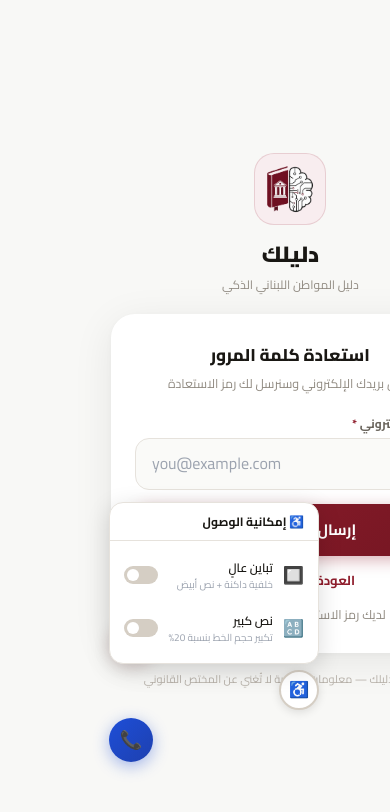
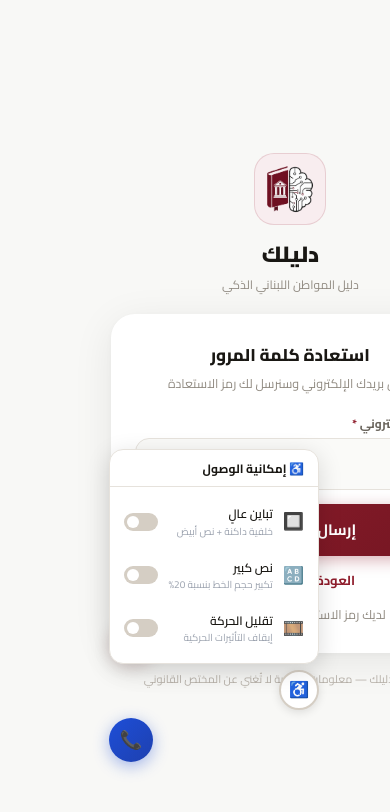
Before and after one commit to wfklawfirm/dalilak-frontend, a Next.js app: page /forgot-password in a window 390 px wide. Both pictures are taken after a click on the button "خيارات إمكانية الوصول". Shown: the top 812 px of the page. Built offline with nearby package versions, Linux system fonts and the light colour scheme.

Commit message:
feat: batch #284-313 — 29 new components + fix mobile FAB overlap + fix broken flowchart generation + reduce-motion toggle + dynamic forgot-password messaging

```diff
--- a/app/forgot-password/page.tsx
+++ b/app/forgot-password/page.tsx
@@ -10,13 +10,17 @@ export default function ForgotPasswordPage() {
   const [loading, setLoading] = useState(false)
   const [sent, setSent] = useState(false)
   const [error, setError] = useState('')
+  const [resultMsg, setResultMsg] = useState('')
+  const [resultInfo, setResultInfo] = useState('')
 
   async function handleSubmit(e: FormEvent) {
     e.preventDefault()
     setError('')
     setLoading(true)
     try {
-      await apiForgotPassword(email.trim())
+      const resp = await apiForgotPassword(email.trim())
+      setResultMsg(typeof resp?.message === 'string' ? resp.message : '')
+      setResultInfo(typeof resp?.info === 'string' ? resp.info : '')
       setSent(true)
     } catch (err) {
       setError((err instanceof Error ? err.message : (isAr ? 'خطأ — حاول مرة أخرى' : 'Error — please try again')))
@@ -102,10 +106,10 @@ export default function ForgotPasswordPage() {
             </div>
             <h2 style={{ fontSize: 18, fontWeight: 800, color: '#191713', margin: '0 0 10px' }}>{isAr ? 'تم إرسال الطلب' : 'Request sent'}</h2>
             <p style={{ fontSize: 13, color: '#69645C', lineHeight: 1.6, margin: '0 0 8px' }}>
-              {isAr ? 'إذا كان بريدك مسجّلاً، سيتواصل معك فريق الدعم خلال 24 ساعة برمز الاستعادة.' : 'If your email is registered, our support team will contact you within 24 hours with your recovery code.'}
+              {resultMsg || (isAr ? 'إذا كان بريدك مسجّلاً، سيتواصل معك فريق الدعم خلال 24 ساعة برمز الاستعادة.' : 'If your email is registered, our support team will contact you within 24 hours with your recovery code.')}
             </p>
             <p style={{ fontSize: 11.5, color: '#918B82', margin: '0 0 20px' }}>
-              {isAr ? 'يمكنك أيضاً التواصل معنا مباشرةً عبر WhatsApp أو البريد الإلكتروني.' : 'You can also contact us directly via WhatsApp or email.'}
+              {resultInfo || (isAr ? 'يمكنك أيضاً التواصل معنا مباشرةً عبر WhatsApp أو البريد الإلكتروني.' : 'You can also contact us directly via WhatsApp or email.')}
             </p>
             <Link
               href="/login"
--- a/components/AccessibilityBar.tsx
+++ b/components/AccessibilityBar.tsx
@@ -24,11 +24,13 @@ import { useLanguage } from '@/lib/LanguageContext'
 
 const LS_HC = 'dalilak_a11y_hc'
 const LS_LT = 'dalilak_a11y_lt'
+const LS_RM = 'dalilak_a11y_rm'
 
-function applyClasses(hc: boolean, lt: boolean) {
+function applyClasses(hc: boolean, lt: boolean, rm: boolean) {
   const html = document.documentElement
   html.classList.toggle('dalilak-high-contrast', hc)
   html.classList.toggle('dalilak-large-text', lt)
+  html.classList.toggle('dalilak-reduce-motion', rm)
 }
 
 export default function AccessibilityBar() {
@@ -36,6 +38,7 @@ export default function AccessibilityBar() {
   const [open, setOpen] = useState(false)
   const [hc, setHc] = useState(false)
   const [lt, setLt] = useState(false)
+  const [rm, setRm] = useState(false)
   const [mounted, setMounted] = useState(false)
 
   useEffect(() => {
@@ -43,8 +46,9 @@ export default function AccessibilityBar() {
     try {
       const h = localStorage.getItem(LS_HC) === '1'
       const l = localStorage.getItem(LS_LT) === '1'
-      setHc(h); setLt(l)
-      applyClasses(h, l)
+      const r = localStorage.getItem(LS_RM) === '1'
+      setHc(h); setLt(l); setRm(r)
+      applyClasses(h, l, r)
     } catch {}
   }, [])
 
@@ -52,19 +56,26 @@ export default function AccessibilityBar() {
     const next = !hc
     setHc(next)
     try { localStorage.setItem(LS_HC, next ? '1' : '0') } catch {}
-    applyClasses(next, lt)
+    applyClasses(next, lt, rm)
   }
 
   function toggleLt() {
     const next = !lt
     setLt(next)
     try { localStorage.setItem(LS_LT, next ? '1' : '0') } catch {}
-    applyClasses(hc, next)
+    applyClasses(hc, next, rm)
+  }
+
+  function toggleRm() {
+    const next = !rm
+    setRm(next)
+    try { localStorage.setItem(LS_RM, next ? '1' : '0') } catch {}
+    applyClasses(hc, lt, next)
   }
 
   if (!mounted) return null
 
-  const anyActive = hc || lt
+  const anyActive = hc || lt || rm
   const side = isAr ? 'left' : 'right'
 
   return (
@@ -89,6 +100,14 @@ export default function AccessibilityBar() {
         .dalilak-large-text input,
         .dalilak-large-text textarea {
           font-size: inherit !important;
+        }
+        .dalilak-reduce-motion *,
+        .dalilak-reduce-motion *::before,
+        .dalilak-reduce-motion *::after {
+          animation-duration: 0.001ms !important;
+          animation-iteration-count: 1 !important;
+          transition-duration: 0.001ms !important;
+          scroll-behavior: auto !important;
         }
       `}</style>
 
@@ -232,6 +251,44 @@ export default function AccessibilityBar() {
                   }} />
                 </div>
               </button>
+
+              {/* Reduce motion */}
+              <button
+                type="button"
+                role="switch"
+                aria-checked={rm}
+                onClick={toggleRm}
+                style={{
+                  display: 'flex', alignItems: 'center', gap: 10,
+                  width: '100%', padding: '9px 14px',
+                  background: rm ? 'rgba(26,86,219,0.07)' : 'transparent',
+                  border: 'none', cursor: 'pointer',
+                  textAlign: isAr ? 'right' : 'left', fontFamily: 'inherit',
+                }}
+              >
+                <span style={{ fontSize: 17 }}>🎞️</span>
+                <div style={{ flex: 1 }}>
+                  <div style={{ fontSize: 12, fontWeight: 600, color: '#191713' }}>
+                    {isAr ? 'تقليل الحركة' : 'Reduce Motion'}
+                  </div>
+                  <div style={{ fontSize: 10, color: '#9ca3af' }}>
+                    {isAr ? 'إيقاف التأثيرات الحركية' : 'Disable animations & transitions'}
+                  </div>
+                </div>
+                <div style={{
+                  width: 34, height: 18, borderRadius: 9,
+                  background: rm ? '#1a56db' : '#D5CEC4',
+                  position: 'relative', transition: 'background 0.2s', flexShrink: 0,
+                }}>
+                  <div style={{
+                    position: 'absolute', top: 3, width: 12, height: 12,
+                    borderRadius: '50%', background: '#fff',
+                    transition: 'left 0.2s',
+                    [isAr ? 'right' : 'left']: rm ? 3 : 'auto',
+                    [isAr ? 'left' : 'right']: !rm ? 3 : 'auto',
+                  }} />
+                </div>
+              </button>
             </div>
 
             {/* Reset */}
@@ -239,7 +296,7 @@ export default function AccessibilityBar() {
               <div style={{ padding: '4px 14px 10px' }}>
                 <button
                   type="button"
-                  onClick={() => { setHc(false); setLt(false); applyClasses(false, false); try { localStorage.removeItem(LS_HC); localStorage.removeItem(LS_LT) } catch {} }}
+                  onClick={() => { setHc(false); setLt(false); setRm(false); applyClasses(false, false, false); try { localStorage.removeItem(LS_HC); localStorage.removeItem(LS_LT); localStorage.removeItem(LS_RM) } catch {} }}
                   style={{
                     width: '100%', padding: '5px',
                     background: 'none', border: '1px solid #E6E2DC',
```
Also changed, not shown: 1 other file (tests, documents, lock files or other folders).
